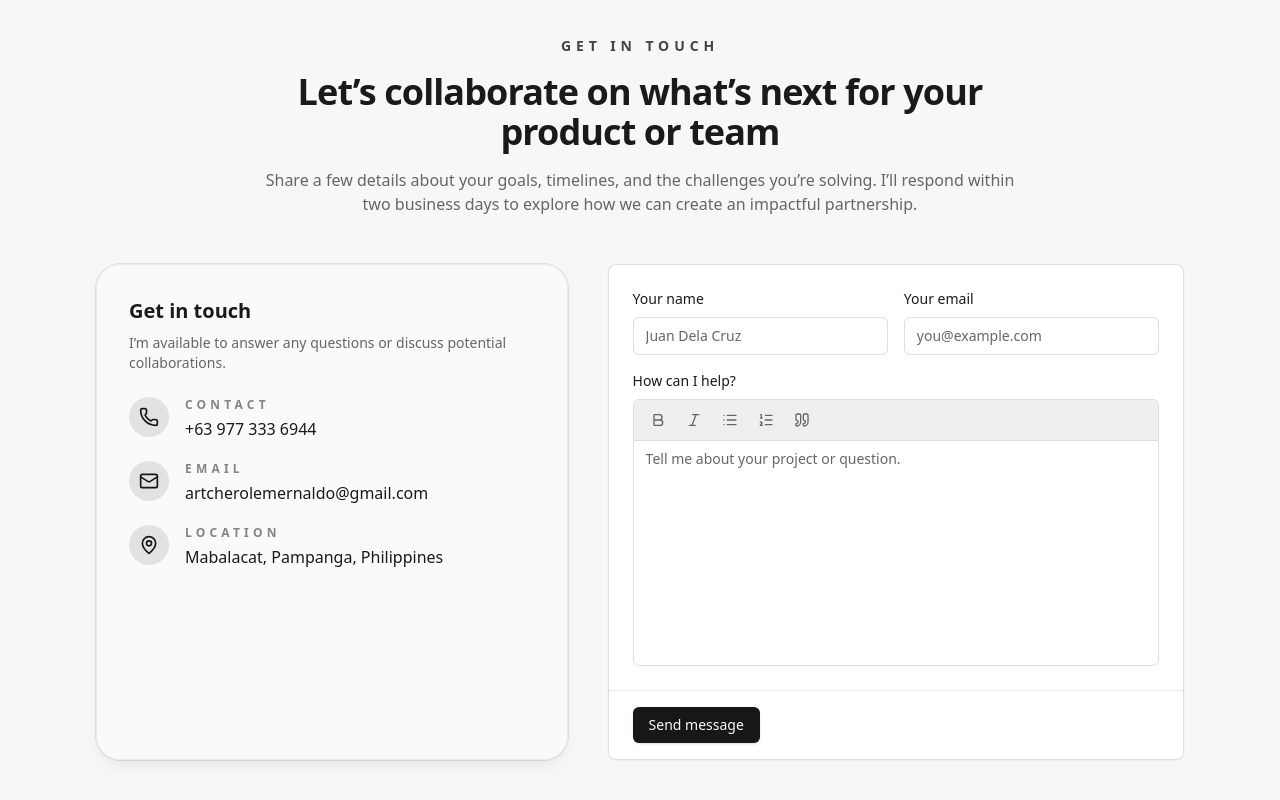
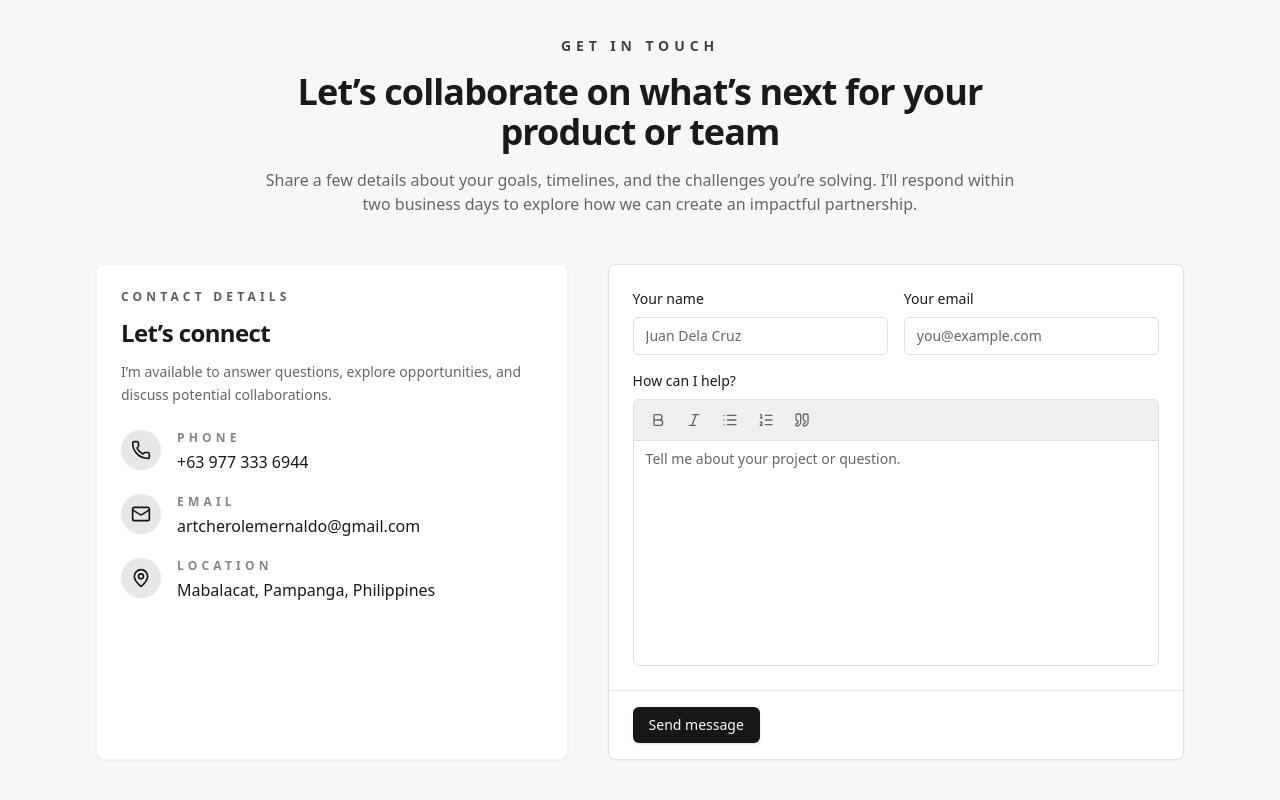
Before and after one commit to Antholem/web-portfolio, a Next.js app: page / in a window 1280 px wide. Shown: the part 1017-1817 px from the top of the page. Built offline with nearby package versions, Linux system fonts and the light colour scheme; no server answers.

Commit message:
Refine contact card styling with shadcn card

```diff
--- a/src/components/contact-section.tsx
+++ b/src/components/contact-section.tsx
@@ -1,4 +1,5 @@
 import ContactForm from "@/components/contact-form";
+import { Card, CardContent, CardDescription, CardHeader, CardTitle } from "@/components/ui/card";
 import { Mail, MapPin, Phone } from "lucide-react";
 
 export default function ContactSection() {
@@ -19,23 +20,23 @@ export default function ContactSection() {
         </div>
 
         <div className="grid gap-10 lg:grid-cols-[minmax(0,0.9fr)_minmax(0,1.1fr)]">
-          <div className="mx-auto w-full max-w-xl rounded-3xl border border-border/60 bg-background/90 p-8 shadow-lg shadow-primary/5 ring-1 ring-primary/10 backdrop-blur">
-            <div className="space-y-6">
-              <div>
-                <h3 className="text-xl font-semibold text-foreground">Get in touch</h3>
-                <p className="mt-2 text-sm text-muted-foreground">
-                  I&rsquo;m available to answer any questions or discuss potential collaborations.
-                </p>
-              </div>
-
-              <dl className="space-y-5">
+          <Card className="mx-auto w-full max-w-xl border-muted/60 bg-card/95 backdrop-blur">
+            <CardHeader className="space-y-3">
+              <p className="text-xs font-semibold uppercase tracking-[0.35em] text-primary/70">Contact Details</p>
+              <CardTitle className="text-2xl font-semibold tracking-tight text-foreground">Let&rsquo;s connect</CardTitle>
+              <CardDescription className="text-sm leading-relaxed">
+                I&rsquo;m available to answer questions, explore opportunities, and discuss potential collaborations.
+              </CardDescription>
+            </CardHeader>
+            <CardContent className="space-y-5">
+              <dl className="space-y-5 text-left">
                 <div className="flex items-start gap-4">
                   <div className="flex h-10 w-10 items-center justify-center rounded-full bg-primary/10 text-primary">
                     <Phone className="h-5 w-5" aria-hidden />
                   </div>
                   <div>
                     <dt className="text-xs font-semibold uppercase tracking-[0.35em] text-muted-foreground/80">
-                      Contact
+                      Phone
                     </dt>
                     <dd className="mt-1 text-base font-medium text-foreground">+63 977 333 6944</dd>
                   </div>
@@ -50,7 +51,7 @@ export default function ContactSection() {
                       Email
                     </dt>
                     <dd className="mt-1 text-base font-medium text-foreground">
-                      <a className="transition hover:text-primary" href="mailto:artcherolemernaldo@gmail.com">
+                      <a className="transition-colors hover:text-primary" href="mailto:artcherolemernaldo@gmail.com">
                         artcherolemernaldo@gmail.com
                       </a>
                     </dd>
@@ -69,8 +70,8 @@ export default function ContactSection() {
                   </div>
                 </div>
               </dl>
-            </div>
-          </div>
+            </CardContent>
+          </Card>
 
           <div className="mx-auto w-full max-w-4xl lg:max-w-full">
             <ContactForm />
```
